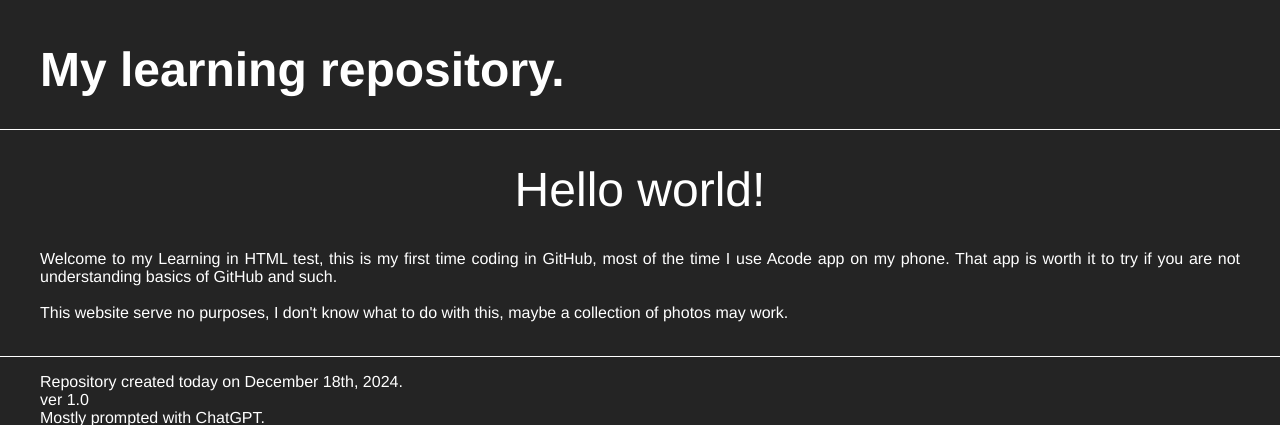
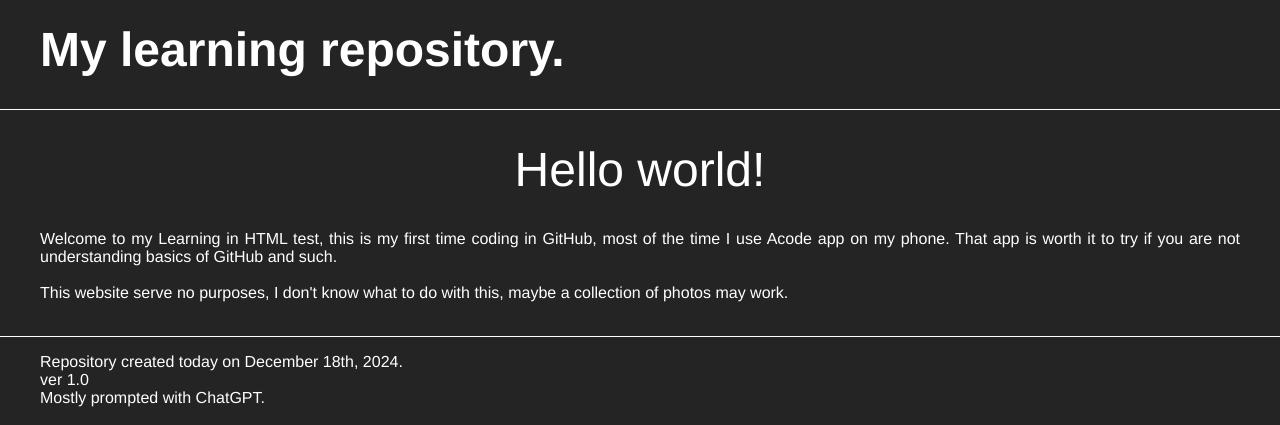
Before and after one commit to KeyzGames/KeyzGames.github.io, a PHP site: page / in a window 1280 px wide. Shown: the top 425 px of the page. Run offline with PHP 8.4, Linux system fonts and the light colour scheme.

Commit message:
Update styles.css

```diff
--- a/styles.css
+++ b/styles.css
@@ -16,7 +16,7 @@ body {
 
 header {
   font-weight: bold;
-  margin-top: -30px;
+  margin-top: -50px;
 }
 
 h1, p {
```
